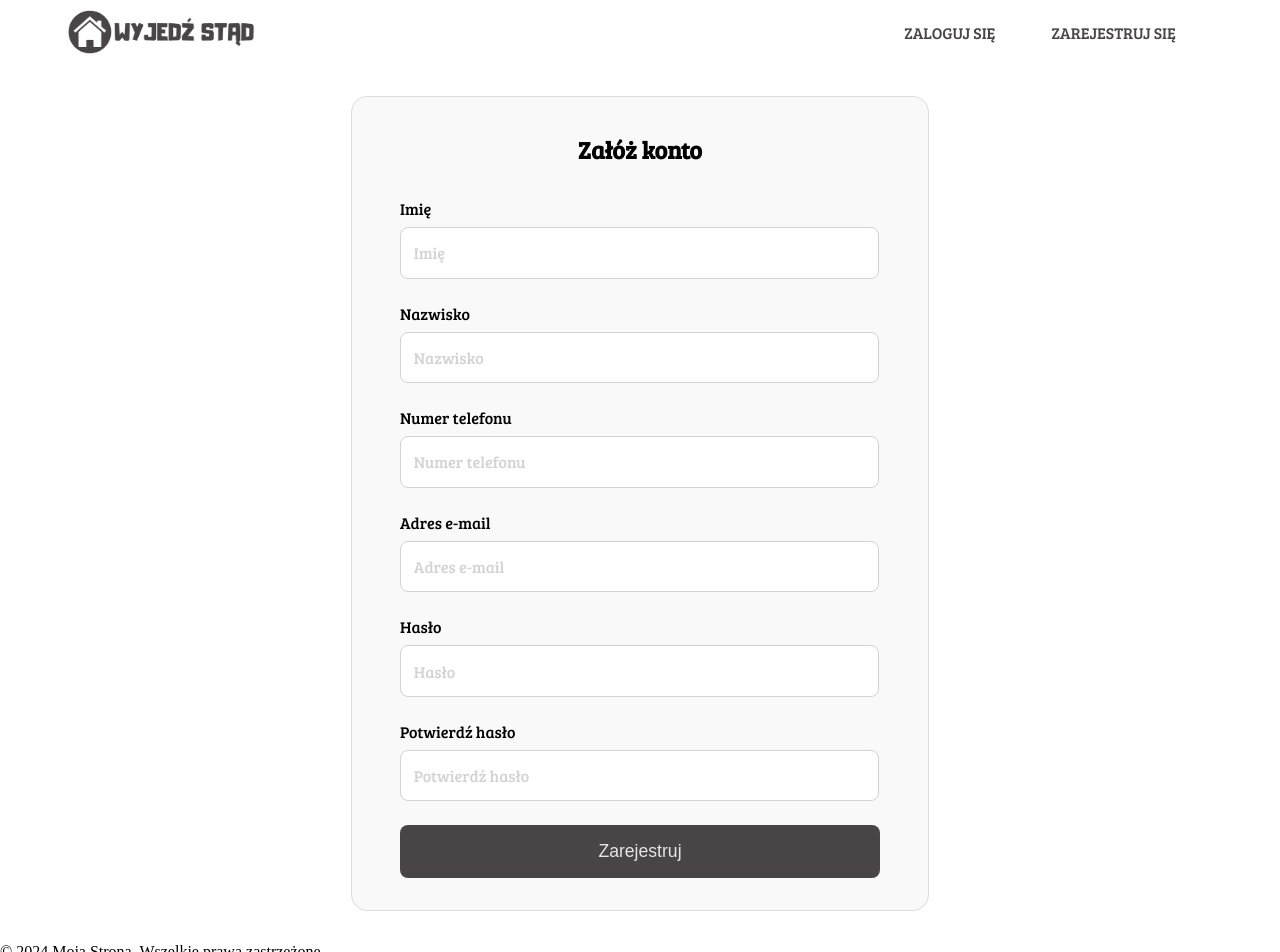
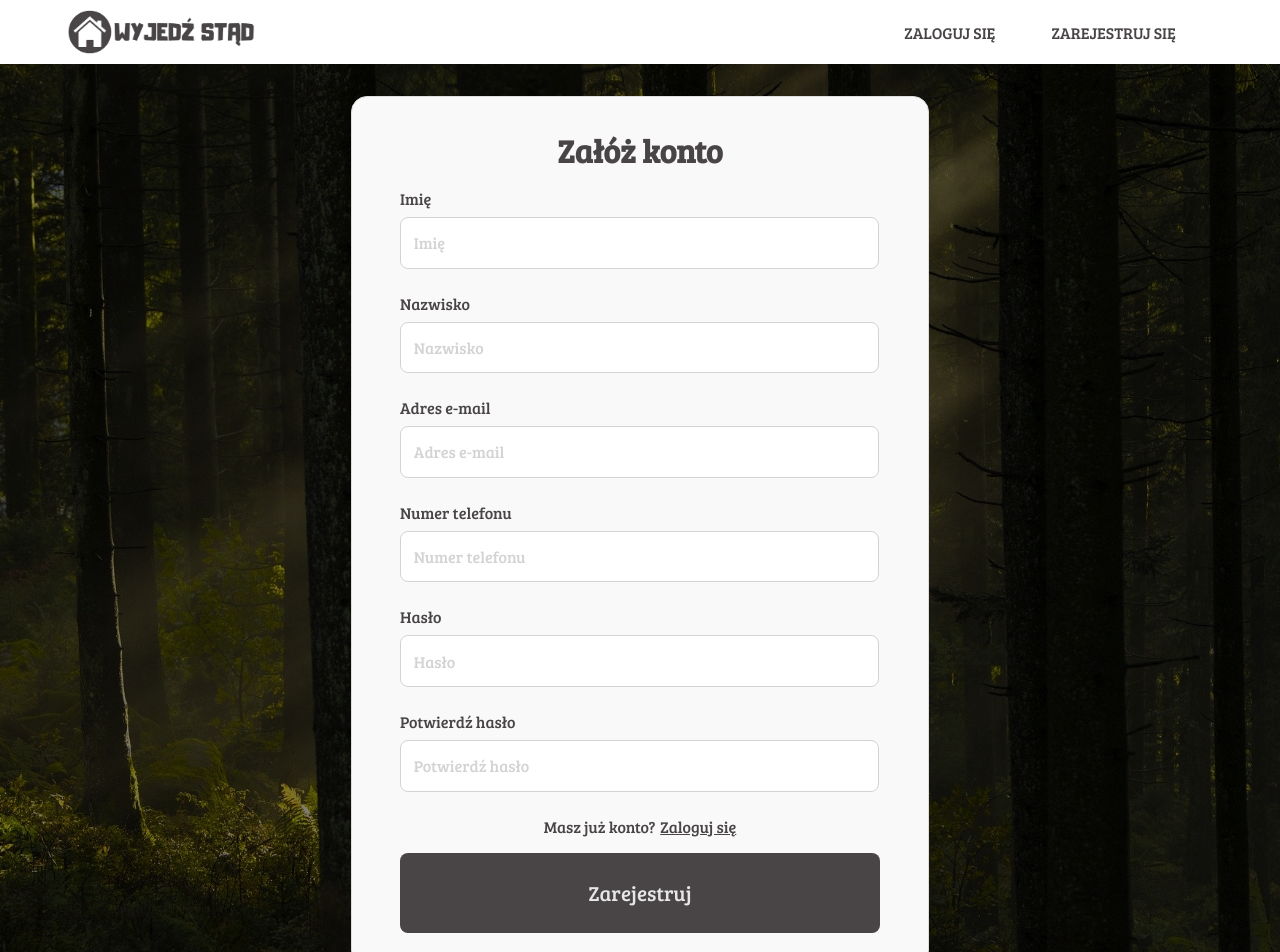
Before and after one commit to afra50/Bazy-Danych, a React (Create React App) app in the folder projekt/: page /SignUp in a window 1280 px wide. Shown: the top 952 px of the page. Built offline with nearby package versions, Linux system fonts and the light colour scheme.

Commit message:
Sign-up form background & link to Sign in

```diff
--- a/projekt/src/components/pages/Sign_up.js
+++ b/projekt/src/components/pages/Sign_up.js
@@ -71,6 +71,7 @@ function SignUp() {
   };
 
   return (
+    <div className="sign_container">
       <div className="sign-form">
         <h2>Załóż konto</h2>
         <form onSubmit={handleSubmit}>
@@ -101,7 +102,24 @@ function SignUp() {
               onChange={handleChange}
               required
             />
-          {errors.nazwisko && <span className="error">{errors.nazwisko}</span>}
+            {errors.nazwisko && (
+              <span className="error">{errors.nazwisko}</span>
+            )}
+          </div>
+
+          {/* Email */}
+          <div className="form-group">
+            <label>Adres e-mail</label>
+            <input
+              placeholder="Adres e-mail"
+              type="email"
+              id="email"
+              name="email"
+              value={formData.email}
+              onChange={handleChange}
+              required
+            />
+            {errors.email && <span className="error">{errors.email}</span>}
           </div>
 
           {/* Telefon */}
@@ -117,21 +135,6 @@ function SignUp() {
               required
             />
             {errors.telefon && <span className="error">{errors.telefon}</span>}
-        </div>
-
-        {/* Email */}
-        <div className="form-group">
-          <label>Adres e-mail</label>
-          <input
-            placeholder="Adres e-mail"
-            type="email"
-            id="email"
-            name="email"
-            value={formData.email}
-            onChange={handleChange}
-            required
-          />
-          {errors.email && <span className="error">{errors.email}</span>}
           </div>
 
           {/* Hasło */}
@@ -165,12 +168,16 @@ function SignUp() {
               <span className="error">{errors.potwierdzhaslo}</span>
             )}
           </div>
-
+          <div className="to_sign_in">
+            <span>Masz już konto?</span>
+            <a href="/SignIn">Zaloguj się</a>
+          </div>
           <button type="submit" className="btn-submit">
             Zarejestruj
           </button>
         </form>
       </div>
+    </div>
   );
 }
 
--- a/projekt/src/styles/pages/Sign_up.scss
+++ b/projekt/src/styles/pages/Sign_up.scss
@@ -1,10 +1,31 @@
 @import "../../styles/Variables.scss";
 
+.sign_container {
+  background-image: url("../../assets/images/signupimage.jpg");
+  background-repeat: no-repeat;
+  background-size: cover;
+  background-position: center;
+  position: relative;
+  padding: 2rem 0;
+  &::before {
+    content: "";
+    position: absolute;
+    top: 0;
+    left: 0;
+    width: 100%;
+    height: 100%;
+    background-color: rgba(0, 0, 0, 0.5);
+    z-index: 1;
+  }
+
   .sign-form {
+    position: relative;
+    z-index: 2;
     width: 90vw;
     font-family: $font-primary;
+    color: $primary-color;
     max-width: 30rem;
-  margin: 2rem auto;
+    margin: 0 auto;
     padding: 1rem 3rem;
     padding-bottom: 2rem;
     border: 1px solid #ddd;
@@ -15,7 +36,8 @@
 
     h2 {
       text-align: center;
-    margin-bottom: 2rem;
+      font-size: 2rem;
+      margin: 1rem;
     }
 
     .form-group {
@@ -60,16 +82,35 @@
       }
     }
 
+    .to_sign_in {
+      text-align: center;
+      margin-bottom: 1rem;
+
+      span {
+        margin-right: 0.3rem;
+      }
+
+      a {
+        color: $primary-color;
+        transition: color 0.3s ease;
+
+        &:hover {
+          color: $hover-color;
+        }
+      }
+    }
+
     .btn-submit {
       width: 100%;
-    padding: 1rem;
+      height: 10vh;
+      font-family: $font-primary;
       background-color: $primary-color;
       color: $secondary-color;
       border: none;
       border-radius: 0.5rem;
       cursor: pointer;
       transition: background-color 0.3s, color 0.3s ease;
-    font-size: 1.1rem;
+      font-size: 1.3rem;
 
       &:hover {
         background-color: $hover-color;
@@ -77,3 +118,4 @@
       }
     }
   }
+}
```
Also changed, not shown: projekt/src/assets/images/signupimage.jpg (added). Lines whose indentation alone changed are shown as unchanged.
